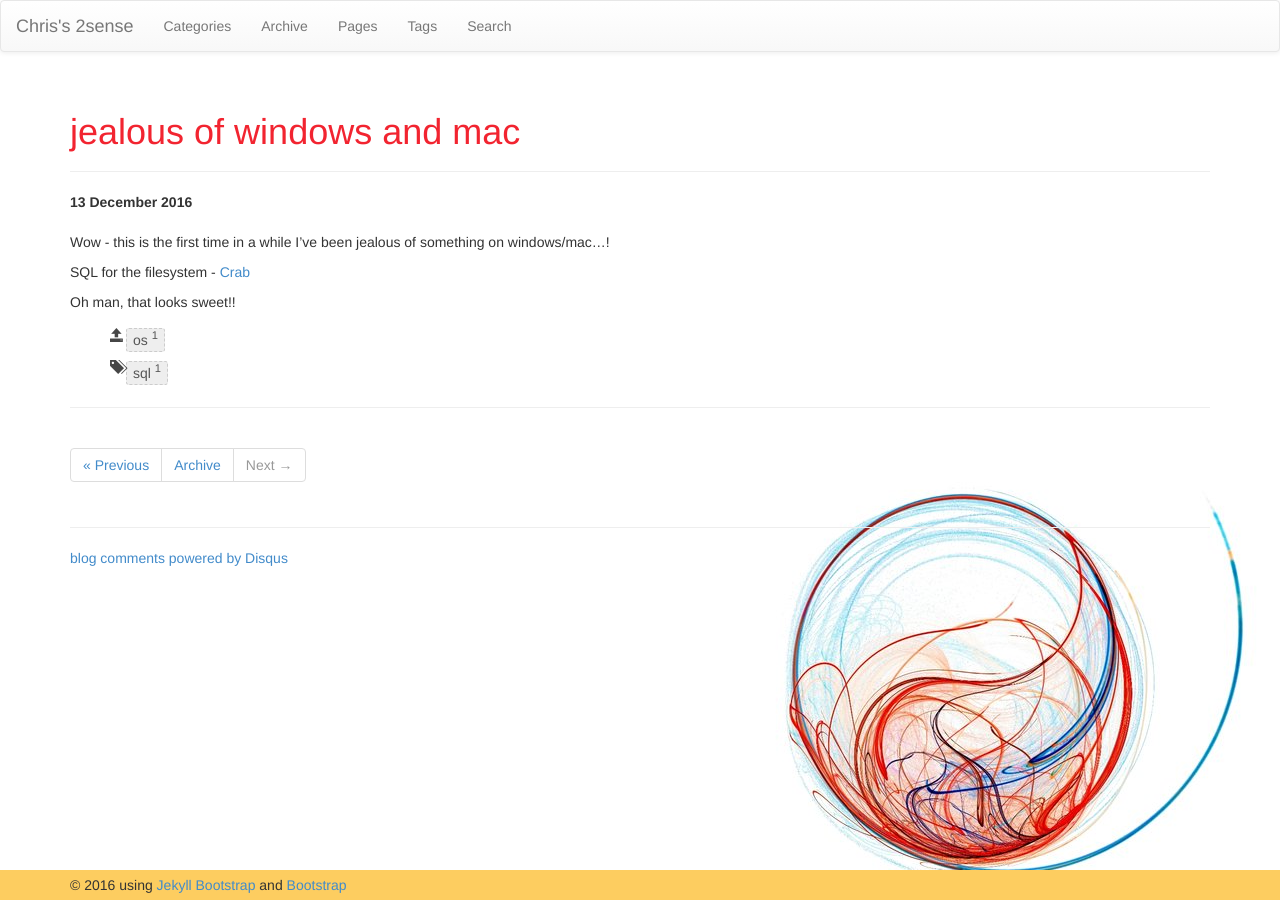
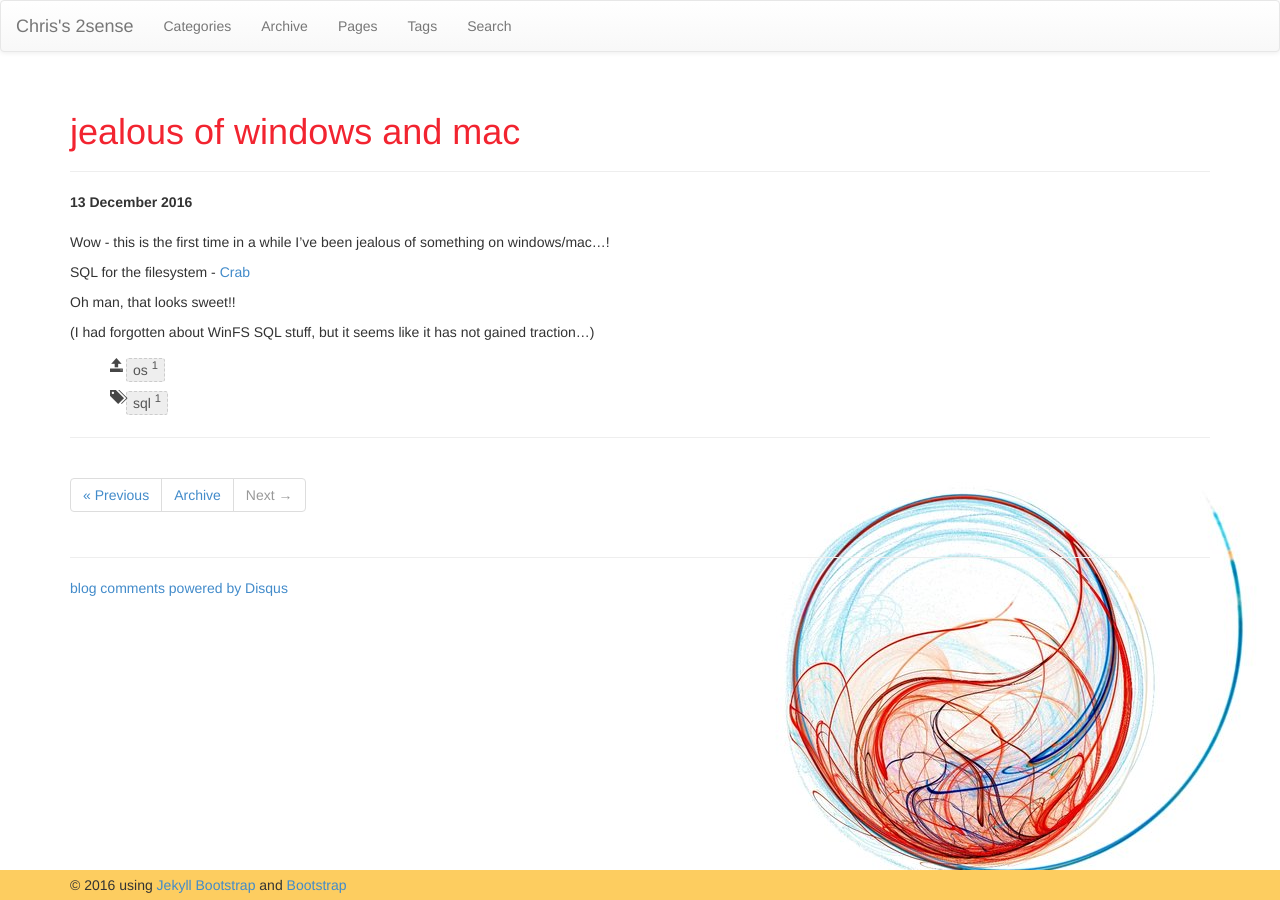
Before and after one commit to faizanvahevaria/chrisamow.github.io, a Jekyll site: the page built from _posts/2016-12-13-jealous-of-windows-and-mac.md, in a window 1280 px wide. Built offline with Jekyll 4.4.1, drawn with Linux system fonts in a browser that asks for light colours; nearby versions of some CDN libraries; comment, search, counter and statistics services are not loaded.

Commit message:
blog content

```diff
--- a/_posts/2016-12-13-jealous-of-windows-and-mac.md
+++ b/_posts/2016-12-13-jealous-of-windows-and-mac.md
@@ -11,3 +11,5 @@ Wow - this is the first time in a while I've been jealous of something on window
 SQL for the filesystem - [Crab](http://etia.co.uk/)
 
 Oh man, that looks sweet!!
+
+(I had forgotten about WinFS SQL stuff, but it seems like it has not gained traction...)
```
